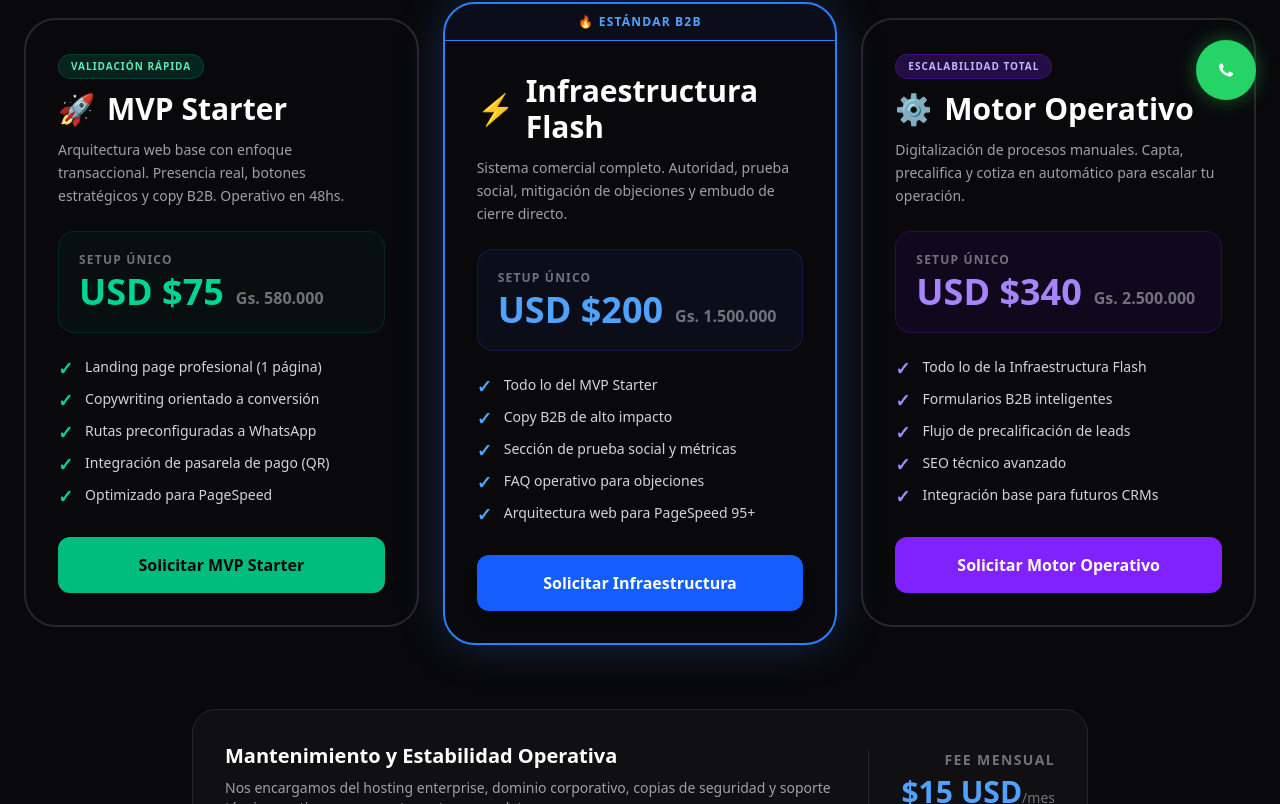
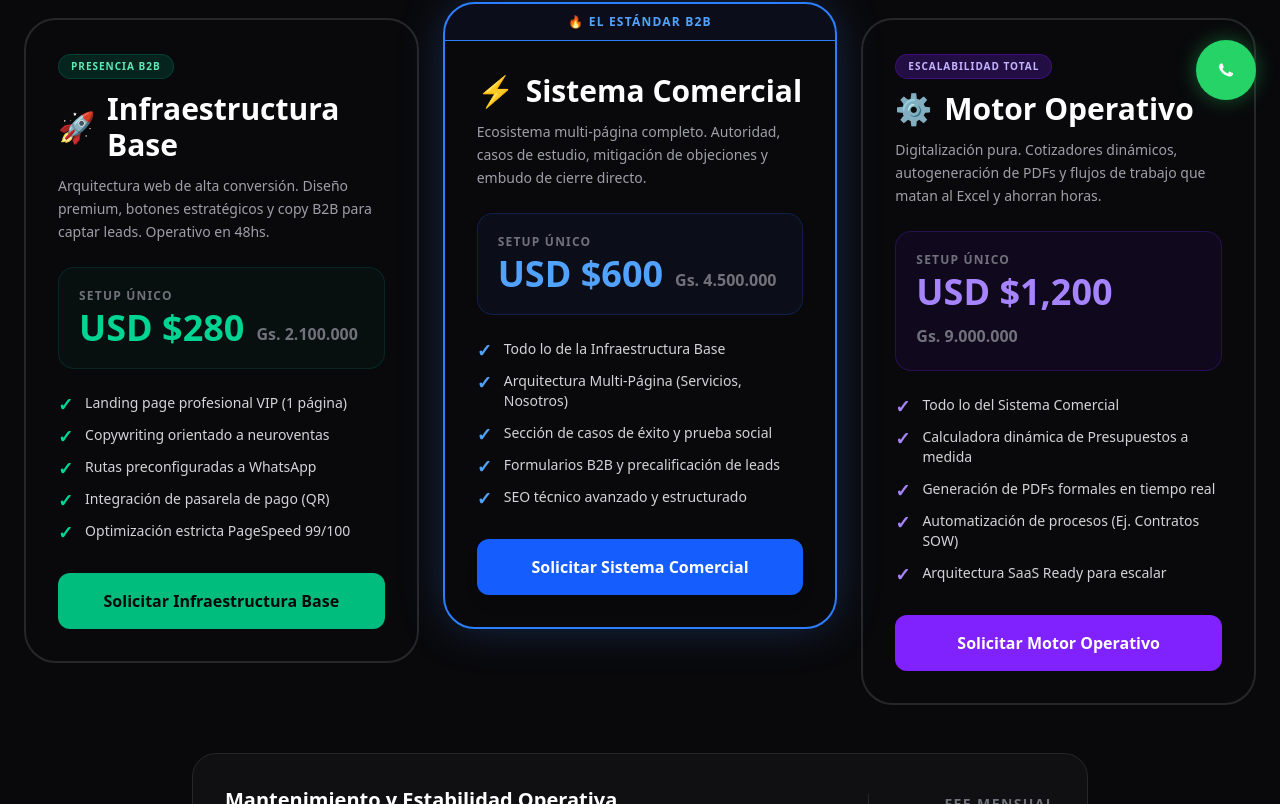
Before and after one commit to oscaramarilla/aycweb, a Next.js app: page /precios in a window 1280 px wide. Shown: the part 676-1480 px from the top of the page. Built offline with nearby package versions, Linux system fonts and the light colour scheme.

Commit message:
comgruencia high ticket

```diff
--- a/app/precios/PreciosClient.tsx
+++ b/app/precios/PreciosClient.tsx
@@ -8,74 +8,74 @@ type AccentColor = "emerald" | "blue" | "violet";
 
 const PLANES = [
   {
-    id: "mvp-starter",
-    badge: "Validación Rápida",
-    nombre: "MVP Starter",
+    id: "infraestructura-base",
+    badge: "Presencia B2B",
+    nombre: "Infraestructura Base",
     emoji: "🚀",
-    precioUSD: "USD $75",
-    precioGs: "Gs. 580.000",
+    precioUSD: "USD $280",
+    precioGs: "Gs. 2.100.000",
     descripcion:
-      "Arquitectura web base con enfoque transaccional. Presencia real, botones estratégicos y copy B2B. Operativo en 48hs.",
+      "Arquitectura web de alta conversión. Diseño premium, botones estratégicos y copy B2B para captar leads. Operativo en 48hs.",
     features: [
-      "Landing page profesional (1 página)",
-      "Copywriting orientado a conversión",
+      "Landing page profesional VIP (1 página)",
+      "Copywriting orientado a neuroventas",
       "Rutas preconfiguradas a WhatsApp",
       "Integración de pasarela de pago (QR)",
-      "Optimizado para PageSpeed",
+      "Optimización estricta PageSpeed 99/100",
     ],
     accent: "emerald" as AccentColor,
     featured: false,
-    ctaText: "Solicitar MVP Starter",
-    msgValue: "Hola, me interesa implementar el plan MVP Starter de USD $75 en mi empresa. ¿Podemos coordinar?"
+    ctaText: "Solicitar Infraestructura Base",
+    msgValue: "Hola Oscar, me interesa implementar la Infraestructura Base de USD $280 en mi empresa. ¿Podemos coordinar?"
   },
   {
-    id: "landing-flash",
-    badge: "🔥 Estándar B2B",
-    nombre: "Infraestructura Flash",
+    id: "sistema-comercial",
+    badge: "🔥 El Estándar B2B",
+    nombre: "Sistema Comercial",
     emoji: "⚡",
-    precioUSD: "USD $200",
-    precioGs: "Gs. 1.500.000",
+    precioUSD: "USD $600",
+    precioGs: "Gs. 4.500.000",
     descripcion:
-      "Sistema comercial completo. Autoridad, prueba social, mitigación de objeciones y embudo de cierre directo.",
+      "Ecosistema multi-página completo. Autoridad, casos de estudio, mitigación de objeciones y embudo de cierre directo.",
     features: [
-      "Todo lo del MVP Starter",
-      "Copy B2B de alto impacto",
-      "Sección de prueba social y métricas",
-      "FAQ operativo para objeciones",
-      "Arquitectura web para PageSpeed 95+",
+      "Todo lo de la Infraestructura Base",
+      "Arquitectura Multi-Página (Servicios, Nosotros)",
+      "Sección de casos de éxito y prueba social",
+      "Formularios B2B y precalificación de leads",
+      "SEO técnico avanzado y estructurado",
     ],
     accent: "blue" as AccentColor,
     featured: true,
-    ctaText: "Solicitar Infraestructura",
-    msgValue: "Hola, me interesa implementar la Infraestructura Flash de USD $200. ¿Podemos agendar el setup?"
+    ctaText: "Solicitar Sistema Comercial",
+    msgValue: "Hola Oscar, me interesa implementar el Sistema Comercial de USD $600. ¿Podemos agendar el setup?"
   },
   {
-    id: "automatizacion-inicial",
+    id: "motor-operativo",
     badge: "Escalabilidad Total",
     nombre: "Motor Operativo",
     emoji: "⚙️",
-    precioUSD: "USD $340",
-    precioGs: "Gs. 2.500.000",
+    precioUSD: "USD $1,200",
+    precioGs: "Gs. 9.000.000",
     descripcion:
-      "Digitalización de procesos manuales. Capta, precalifica y cotiza en automático para escalar tu operación.",
+      "Digitalización pura. Cotizadores dinámicos, autogeneración de PDFs y flujos de trabajo que matan al Excel y ahorran horas.",
     features: [
-      "Todo lo de la Infraestructura Flash",
-      "Formularios B2B inteligentes",
-      "Flujo de precalificación de leads",
-      "SEO técnico avanzado",
-      "Integración base para futuros CRMs",
+      "Todo lo del Sistema Comercial",
+      "Calculadora dinámica de Presupuestos a medida",
+      "Generación de PDFs formales en tiempo real",
+      "Automatización de procesos (Ej. Contratos SOW)",
+      "Arquitectura SaaS Ready para escalar",
     ],
     accent: "violet" as AccentColor,
     featured: false,
     ctaText: "Solicitar Motor Operativo",
-    msgValue: "Hola, necesito el Motor Operativo de USD $340 para automatizar mi empresa. ¿Cuándo empezamos?"
+    msgValue: "Hola Oscar, necesito el Motor Operativo de USD $1,200 para automatizar los procesos de mi empresa. ¿Cuándo empezamos?"
   },
 ];
 
 export default function PreciosClient() {
   const { t } = useLanguage();
   const wa = "595985864209";
-  const msgGeneral = encodeURIComponent("Hola, estoy en la página de precios de AYCweb y quiero asesoría para elegir la infraestructura correcta para mi empresa.");
+  const msgGeneral = encodeURIComponent("Hola Oscar, estoy en la página de precios de AYCweb y quiero una auditoría gratuita para elegir la infraestructura correcta para mi empresa.");
 
   const accentStyles: Record<AccentColor, { border: string; bg: string; text: string; badge: string; glow: string; check: string; btn: string; priceBorder: string; }> = {
     emerald: {
@@ -110,7 +110,7 @@ export default function PreciosClient() {
             Inversión clara. <br/><span className="text-blue-400">Retorno operativo medible.</span>
           </h1>
           <p className="mb-10 text-lg leading-relaxed text-zinc-400 sm:text-xl">
-            Sistemas empaquetados sin costos ocultos. Si tu operación requiere una lógica más compleja, agendá una auditoría y cotizamos a medida.
+            Sistemas empaquetados sin costos ocultos. Si tu operación requiere una lógica más compleja (ERP/SaaS), agendá una auditoría y cotizamos a medida.
           </p>
         </div>
       </section>
@@ -177,12 +177,12 @@ export default function PreciosClient() {
           <div className="flex-1">
             <h4 className="mb-2 text-xl font-bold text-white">Mantenimiento y Estabilidad Operativa</h4>
             <p className="text-sm text-zinc-400">
-              Nos encargamos del hosting enterprise, dominio corporativo, copias de seguridad y soporte técnico continuo para que tu motor no se detenga.
+              Nos encargamos del hosting enterprise (Vercel), dominio corporativo, copias de seguridad, certificados SSL y soporte técnico continuo para que tu motor no se detenga jamás.
             </p>
           </div>
           <div className="flex-shrink-0 border-l border-zinc-800 pl-8 text-center md:text-right">
             <p className="mb-1 text-sm font-bold uppercase tracking-widest text-zinc-500">Fee Mensual</p>
-            <p className="text-3xl font-black text-blue-400">$15 USD<span className="text-sm font-medium text-zinc-500">/mes</span></p>
+            <p className="text-3xl font-black text-blue-400">$50 USD<span className="text-sm font-medium text-zinc-500">/mes</span></p>
           </div>
         </div>
       </section>
```
Also changed, not shown: app/casos/page.tsx (+66 -36 lines).
